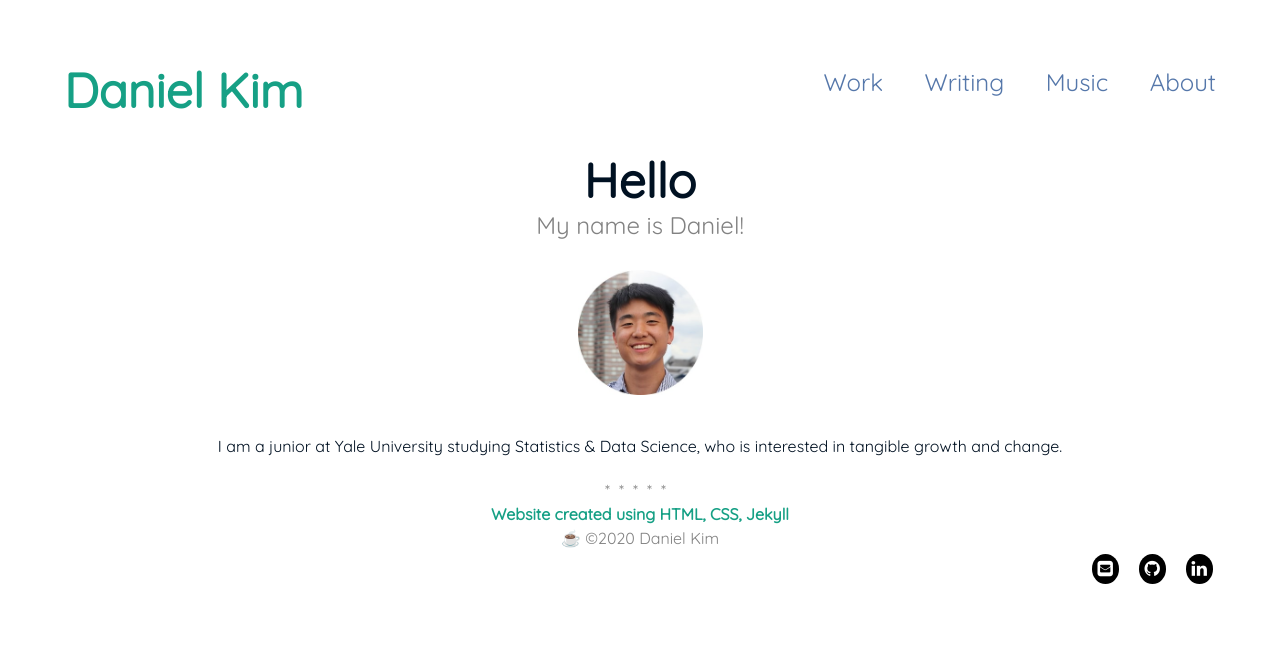
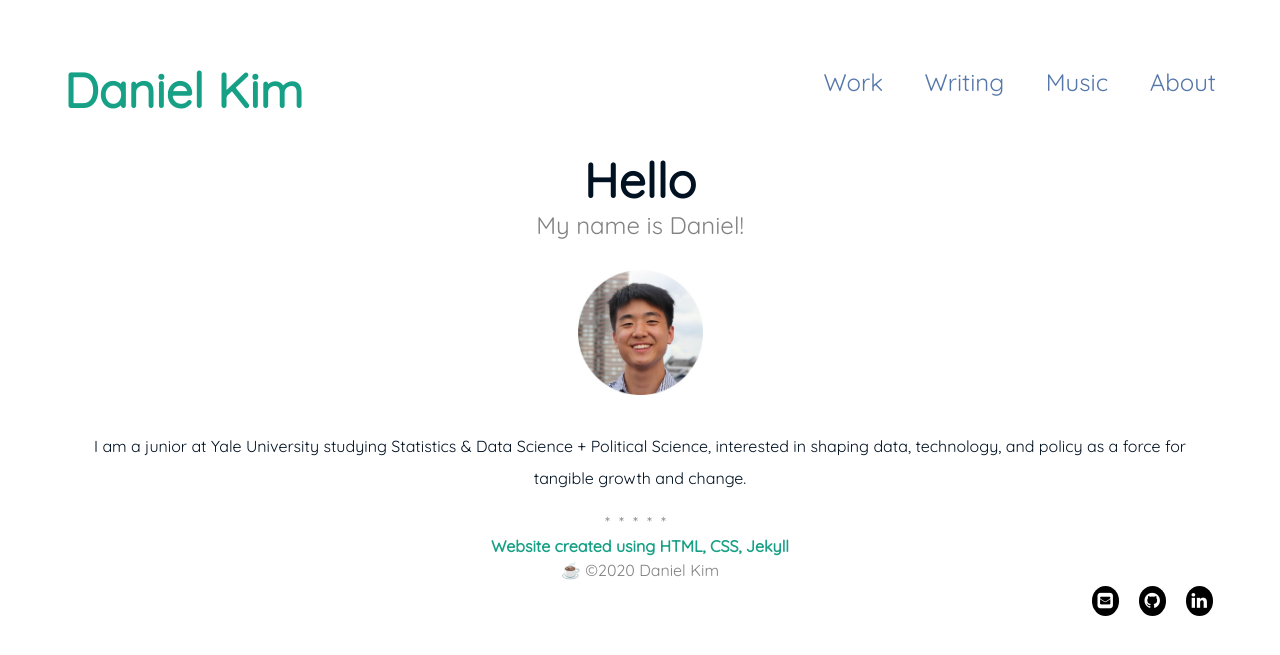
Before and after one commit to danielk56/danielk56.github.io, a Jekyll site: the page built from index.md, in a window 1280 px wide. Shown: the top 655 px of the page. Built offline with Jekyll 4.4.1, drawn with Linux system fonts in a browser that asks for light colours.

Commit message:
Update index.md

```diff
--- a/index.md
+++ b/index.md
@@ -9,5 +9,5 @@ sitemap:
 <img src="{{ '/assets/img/pudhina.jpg' | prepend: site.baseurl }}" id="about-img">
 
 <div id="describe-text">
-	<p>I am a junior at Yale University studying Statistics & Data Science, who is interested in tangible growth and change.</p>
+	<p>I am a junior at Yale University studying Statistics & Data Science + Political Science, interested in shaping data, technology, and policy as a force for tangible growth and change.</p>
 </div>
```
